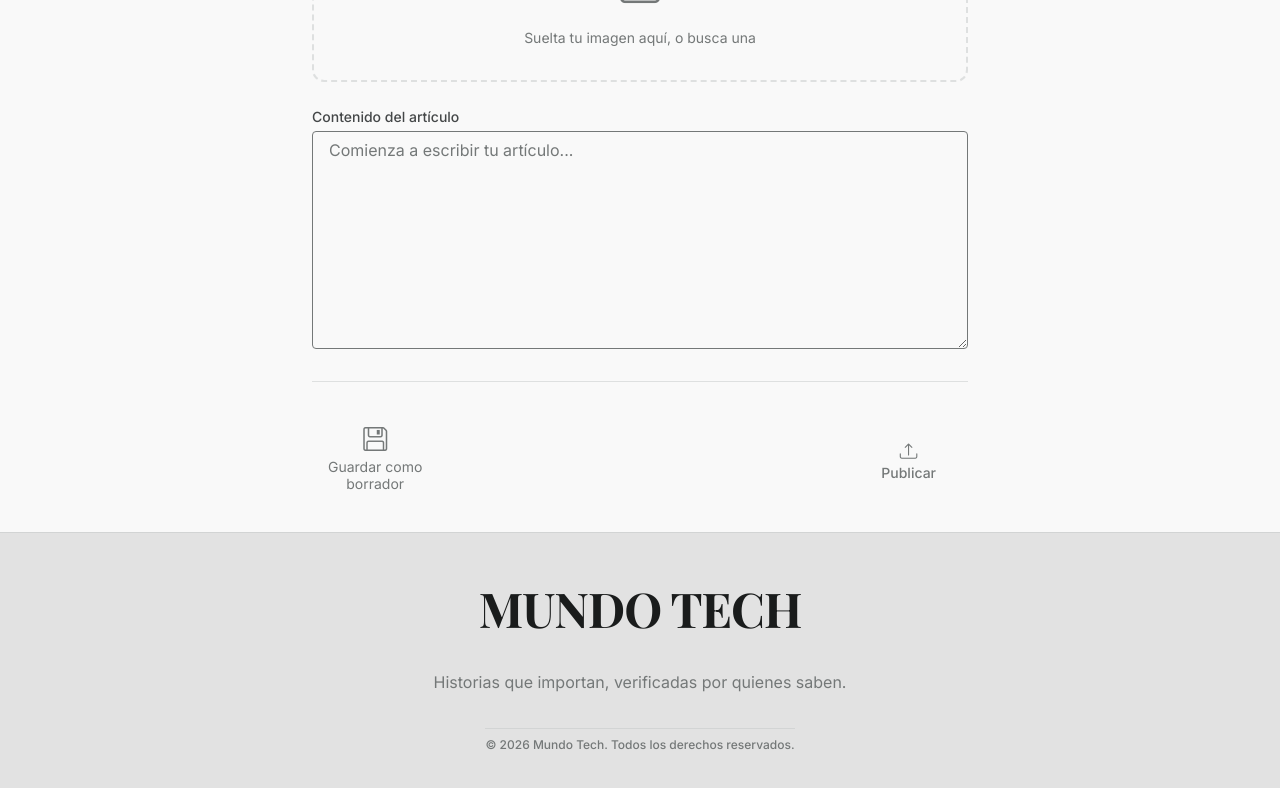
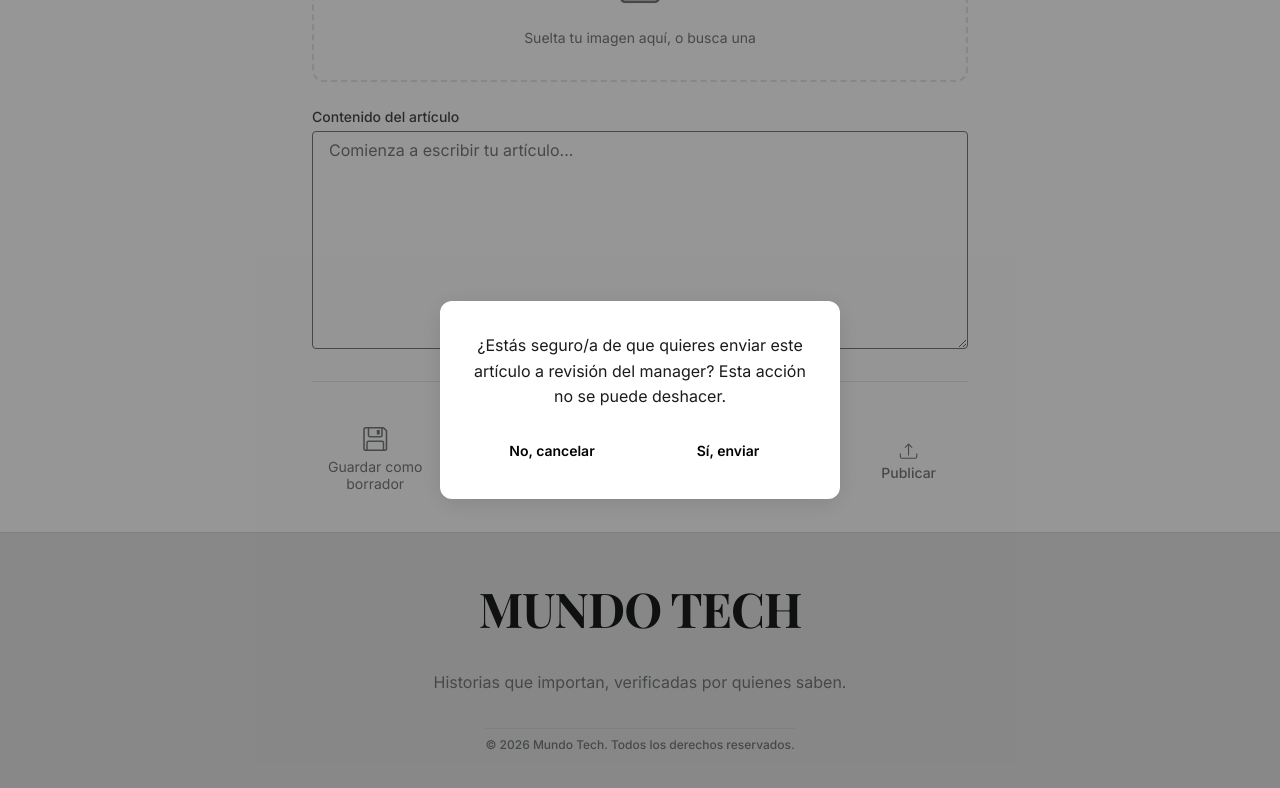
Before and after one commit to FactoriaF5-MundoTech-Team2/PeriodicoTeam2-frontend, a React (Vite) app: page /articles/new in a window 1280 px wide. Both pictures are taken after a click on the button "Publicar". Shown: the part 346-1134 px from the top of the page. Built offline with nearby package versions, Linux system fonts and the light colour scheme; no server answers; a web font is replaced by a local one.

Commit message:
refactor: buttons for articleform changed for backend functionality, modal added for better UX in article/new view and userContext modified for localStorage

```diff
--- a/src/components/Modal/Modal.jsx
+++ b/src/components/Modal/Modal.jsx
@@ -0,0 +1,17 @@
+import './Modal.scss'
+
+const Modal = ({ message, onConfirm, onCancel}) => {
+    return (
+        <div className='Modal__overlay'>
+            <div className='Modal'>
+                <p className='Modal__message'>{message}</p>
+                <div className='Modal__actions'>
+                    <button className='Modal___cancel' onClick={onCancel}>No, cancelar</button>
+                    <button className='Modal___confirm' onClick={onConfirm}>Sí, enviar</button>
+                </div>
+            </div>
+        </div>
+    )
+}
+
+export default Modal
--- a/src/components/Modal/Modal.scss
+++ b/src/components/Modal/Modal.scss
@@ -0,0 +1,56 @@
+@use '../../styles/variables' as *;
+
+.Modal {
+  background: $background-card;
+  border-radius: $border-radius;
+  padding: $spacing-xl;
+  max-width: 400px;
+  width: 90%;
+  box-shadow: $shadow-mobile;
+  display: flex;
+  flex-direction: column;
+  gap: $spacing-lg;
+
+  &__overlay {
+    position: fixed;
+    inset: 0;
+    background: rgba(0, 0, 0, 0.4);
+    display: flex;
+    align-items: center;
+    justify-content: center;
+    z-index: 999;
+  }
+
+  &__message {
+    font-family: $font-secondary;
+    font-size: $font-size-base;
+    color: $color-text-primary;
+    text-align: center;
+    line-height: 1.6;
+  }
+
+  &__actions {
+    display: flex;
+    gap: $spacing-md;
+
+    button {
+      flex: 1;
+      padding: $spacing-sm $spacing-md;
+      border-radius: $border-radius-sm;
+      font-size: $font-size-sm;
+      font-weight: 600;
+      cursor: pointer;
+      border: none;
+    }
+  }
+
+  &__cancel {
+    background: $gray-light;
+    color: $color-text-secondary;
+  }
+
+  &__confirm {
+    background: $color-text-primary;
+    color: $color-background;
+  }
+}
--- a/src/context/UserContext.jsx
+++ b/src/context/UserContext.jsx
@@ -9,7 +9,15 @@ const ROLE_IDS = {
 }
 
 export function UserProvider({ children }) {
-    const [currentUser, setCurrentUser] = useState(null)
+    const [currentUser, setCurrentUser] = useState(() => {
+        const saved = localStorage.getItem("currentUser")
+        return saved ? JSON.parse(saved) : null
+    })
+
+    const saveUser = (user) => {
+        setCurrentUser(user)
+        localStorage.setItem("currentUser", JSON.stringify(user))
+    }
 
     const register = async ({ name, email, password, roles }) => {
         const rolesIds = roles.map(role => ROLE_IDS[role])
@@ -25,7 +33,10 @@ export function UserProvider({ children }) {
         return user
     }
 
-    const logout = () => setCurrentUser(null)
+    const logout = () => {
+        setCurrentUser(null)
+        localStorage.removeItem("currentUser")
+    }
 
     const hasRole = (role) => currentUser?.roles?.includes(role)
 
--- a/src/features/articles/components/ArticleForm/ArticleForm.jsx
+++ b/src/features/articles/components/ArticleForm/ArticleForm.jsx
@@ -1,6 +1,8 @@
 import { useState, useRef } from "react"
+import { useNavigate } from "react-router-dom"
 import DraftButton from "../DraftButton/DraftButton"
 import PublishButton from "../PublishButton/PublishButton"
+import Modal from "../../../../components/Modal/Modal"
 import "./ArticleForm.scss"
 import { useUser } from "../../../../context/UserContext"
 import * as articleService from "../../services/articleService"
@@ -9,14 +11,14 @@ const ArticleForm = () => {
   const [form, setForm] = useState({
     title: "",
     content: "",
-    quote: "",
-    quoteAuthor: "",
     image: null,
   })
+  const [loading, setLoading] = useState(false)
+  const [showModal, setShowModal] = useState(false)
   const fileInputRef = useRef(null)
-
   const { currentUser } = useUser()
-const [loading, setLoading] = useState(false)
+  const navigate = useNavigate()
+  const [toast, setToast] = useState("")
 
   const handleChange = (e) => {
     setForm((prev) => ({ ...prev, [e.target.name]: e.target.value }))
@@ -29,7 +31,28 @@ const [loading, setLoading] = useState(false)
     if (file) setForm((prev) => ({ ...prev, image: file }))
   }
 
-  const handlePublish = async () => {
+  const handleDraft = async () => {
+    setLoading(true)
+    try {
+      const body = {
+        title: form.title,
+        content: form.content,
+        publishDate: new Date().toISOString().split("T")[0],
+        authorId: currentUser?.id,
+      }
+      await articleService.createArticle(body)
+      setToast("Borrador guardado correctamente")
+      setTimeout(() => navigate('/author'), 2000)
+    } catch (err) {
+      console.error(err)
+    } finally {
+      setLoading(false)
+    }
+  }
+
+  const handleConfirmPublish = async () => {
+    console.log("currentUser al publicar: ", currentUser)
+    setShowModal(false)
     setLoading(true)
     try {
       const body = {
@@ -40,24 +63,7 @@ const [loading, setLoading] = useState(false)
       }
       const article = await articleService.createArticle(body)
       await articleService.submitForReview(article.id, currentUser?.id)
-  } catch (err) {
-    console.error(err)
-  } finally {
-    setLoading(false)
-  }
-}
-
-const handleDraft = async () => {
-  console.log("currentUser:", currentUser)
-  setLoading(true)
-  try {
-    const body = {
-      title: form.title,
-      content: form.content,
-      publishDate: new Date().toISOString().split("T")[0],
-      authorId: currentUser?.id,
-    }
-    await articleService.createArticle(body)
+      navigate('/author')
     } catch (err) {
       console.error(err)
     } finally {
@@ -68,6 +74,20 @@ const handleDraft = async () => {
   return (
     <div className="ArticleForm">
       <h1 className="ArticleForm__title">Nuevo artículo</h1>
+      {toast && (
+        <div className="ArticleForm__toast">
+          <i className="bi bi-check-circle"></i>
+          {toast}
+        </div>
+      )}
+
+      {showModal && (
+        <Modal
+          message="¿Estás seguro/a de que quieres enviar este artículo a revisión del manager? Esta acción no se puede deshacer."
+          onConfirm={handleConfirmPublish}
+          onCancel={() => setShowModal(false)}
+        />
+      )}
 
       <form className="ArticleForm__form">
         <div className="ArticleForm__field">
@@ -79,7 +99,6 @@ const handleDraft = async () => {
             value={form.title}
             onChange={handleChange}
             placeholder="Escribe un titular llamativo..."
-            aria-label="Título del artículo"
             className="ArticleForm__input-title"
           />
         </div>
@@ -92,7 +111,6 @@ const handleDraft = async () => {
             tabIndex={0}
             onClick={handleImageClick}
             onKeyDown={(e) => e.key === "Enter" && handleImageClick()}
-            aria-label="Subir imagen de portada"
           >
             <i className="bi bi-camera" aria-hidden="true"></i>
             <p>{form.image ? form.image.name : "Suelta tu imagen aquí, o busca una"}</p>
@@ -102,7 +120,6 @@ const handleDraft = async () => {
               accept="image/*"
               onChange={handleImageChange}
               hidden
-              aria-hidden="true"
             />
           </div>
         </div>
@@ -116,7 +133,6 @@ const handleDraft = async () => {
             onChange={handleChange}
             placeholder="Comienza a escribir tu artículo..."
             rows={10}
-            aria-label="Contenido del artículo"
             className="content__textarea"
           />
         </div>
@@ -126,7 +142,7 @@ const handleDraft = async () => {
 
       <div className="ArticleForm__actions">
         <DraftButton onClick={handleDraft} disabled={loading} />
-        <PublishButton onClick={handlePublish} disabled={loading} />
+        <PublishButton onClick={() => setShowModal(true)} disabled={loading} />
       </div>
     </div>
   )
--- a/src/features/articles/components/ArticleForm/ArticleForm.scss
+++ b/src/features/articles/components/ArticleForm/ArticleForm.scss
@@ -115,6 +115,23 @@
     border-radius: 0;
     font-size: $font-size-base;
   }
+
+  &__toast {
+      position: fixed;
+  bottom: $spacing-xl;
+  left: 50%;
+  transform: translateX(-50%);
+  background: $color-text-primary;
+  color: $color-background;
+  padding: $spacing-sm $spacing-lg;
+  border-radius: $border-radius;
+  font-size: $font-size-sm;
+  display: flex;
+  align-items: center;
+  gap: $spacing-sm;
+  z-index: 999;
+  box-shadow: $shadow-mobile;
+  }
 }
 
 .content__textarea {
--- a/src/features/articles/components/DraftButton/DraftButton.jsx
+++ b/src/features/articles/components/DraftButton/DraftButton.jsx
@@ -1,12 +1,20 @@
-import './DraftButton.scss'
+import "./DraftButton.scss";
 
 const DraftButton = ({ onClick, isActive }) => {
-    return (
-        <button className={`DraftButton ${isActive ? 'active' : ''}`} onClick={onClick} aria-pressed={isActive}>
-            <i className="bi bi-floppy" aria-hidden="true"></i>
-            <span>Guardar como<br /> borrador</span>
-        </button>
-    )
-}
+  return (
+    <button
+      type="button"
+      className={`DraftButton ${isActive ? "active" : ""}`}
+      onClick={onClick}
+      aria-pressed={isActive}
+    >
+      <i className="bi bi-floppy" aria-hidden="true"></i>
+      <span>
+        Guardar como
+        <br /> borrador
+      </span>
+    </button>
+  );
+};
 
-export default DraftButton
+export default DraftButton;
--- a/src/features/articles/components/PublishButton/PublishButton.jsx
+++ b/src/features/articles/components/PublishButton/PublishButton.jsx
@@ -3,6 +3,7 @@ import "./PublishButton.scss";
 const PublishButton = ({ onClick, disabled = false }) => {
   return (
     <button
+      type="button"
       aria-label="Publicar artículo"
       className="publishButton"
       onClick={onClick}
```
Lines whose indentation alone changed are shown as unchanged.
